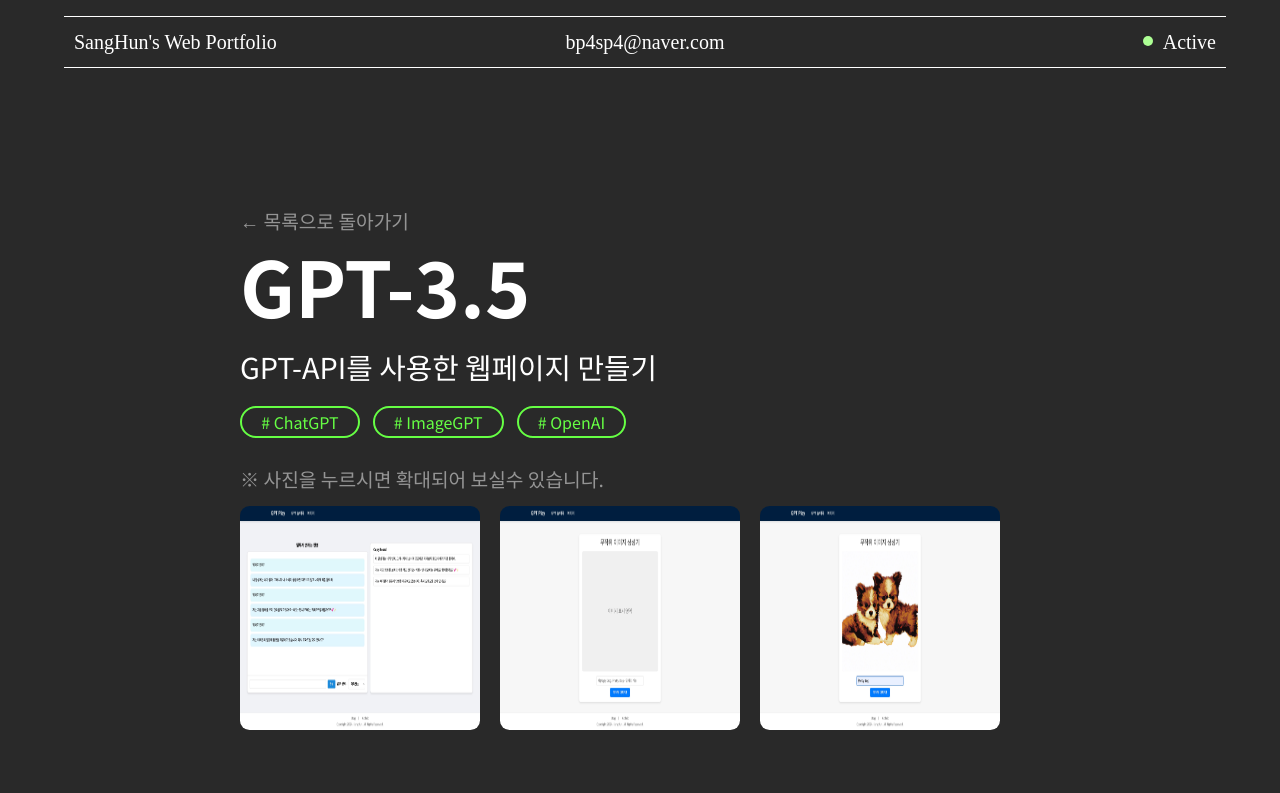
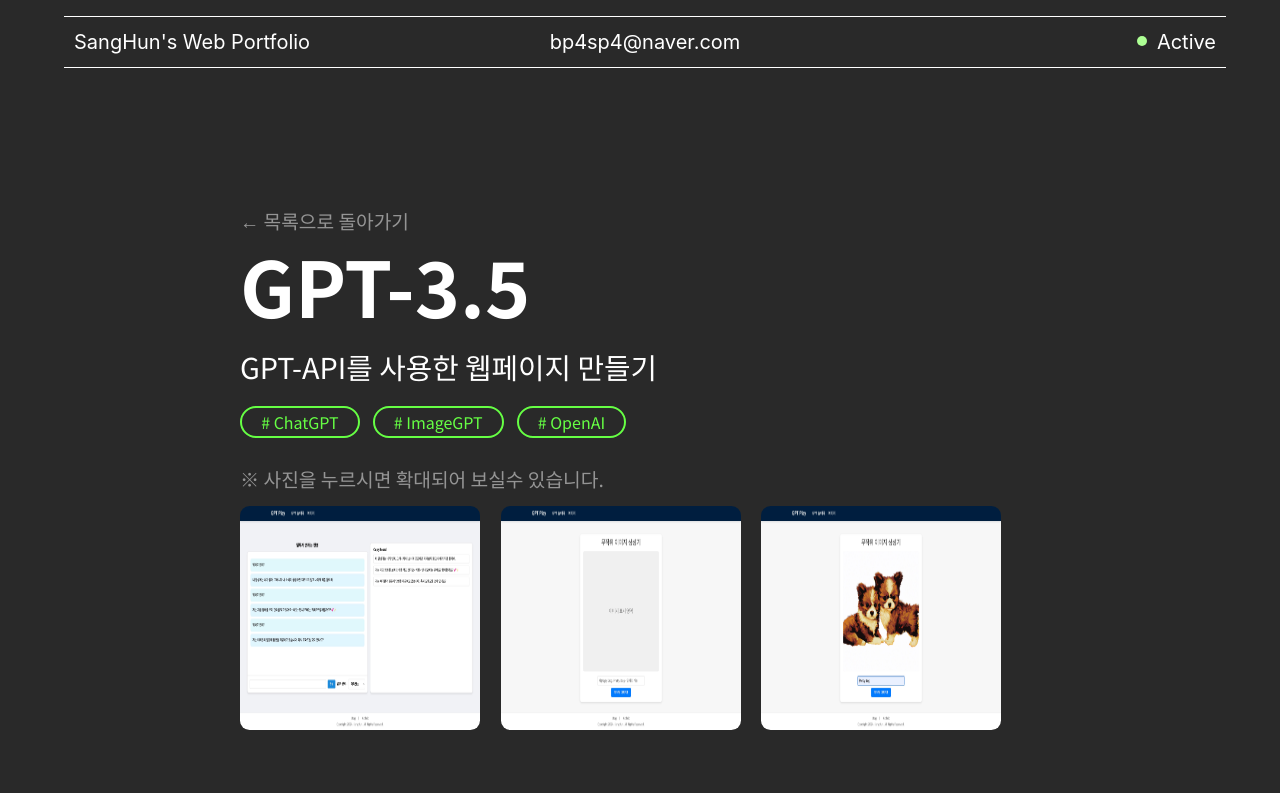
Before and after one commit to bp4sp4/portfolio_ver2, a plain HTML site: page PageDetail/Gptmore.html in a window 1280 px wide. Shown: the top 793 px of the page. Drawn offline with Linux system fonts and the light colour scheme.

Commit message:
- 아이콘 추가 - 폰트 추가

```diff
--- a/css/style.css
+++ b/css/style.css
@@ -1,4 +1,10 @@
 @import url('https://fonts.googleapis.com/css2?family=Noto+Sans+KR:wght@100..900&family=Noto+Sans:ital,wght@0,100..900;1,100..900&family=Roboto:ital,wght@0,100;0,300;0,400;0,500;0,700;0,900;1,100;1,300;1,400;1,500;1,700;1,900&display=swap');
+
+body {
+    font-family: -apple-system, BlinkMacSystemFont, 'Segoe UI', 'Roboto', 'Oxygen',
+        'Ubuntu', 'Cantarell', 'Fira Sans', 'Droid Sans', 'Helvetica Neue', sans-serif;
+}
+
 
 .main__wrap {
     width: 100%;
```
Also changed, not shown: index.html (+1 -0 lines), images/internet.png (added).
